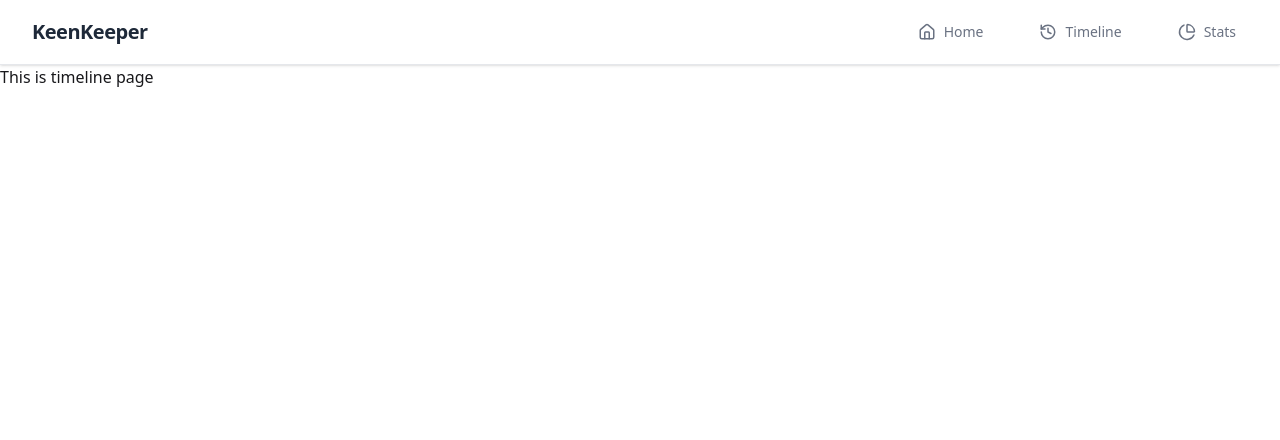
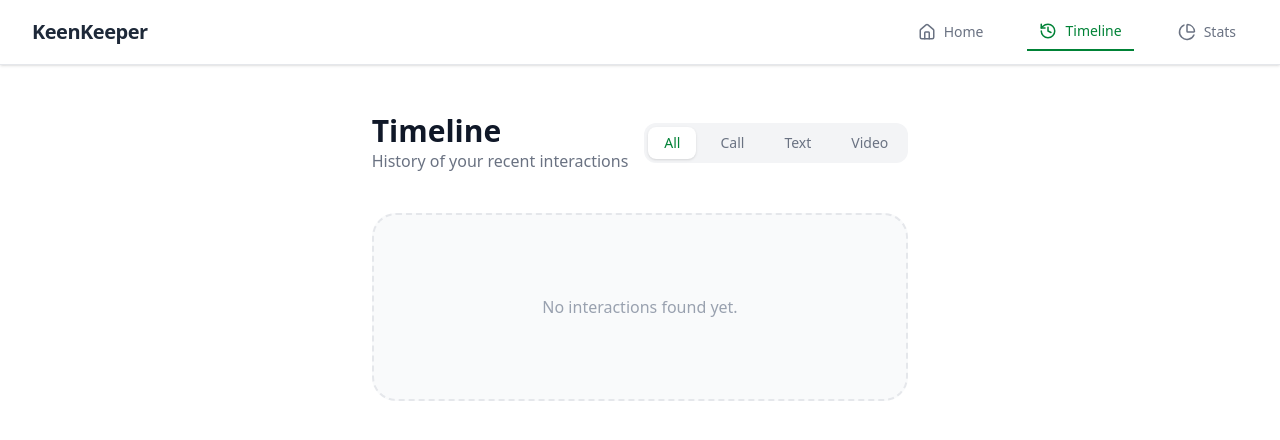
Before and after one commit to khirul-alam/assignment-seven, a Next.js app: page /Timeline in a window 1280 px wide. Shown: the top 440 px of the page. Built offline with nearby package versions, Linux system fonts and the light colour scheme.

Commit message:
Timeline update

```diff
--- a/src/app/Timeline/page.jsx
+++ b/src/app/Timeline/page.jsx
@@ -1,11 +1,84 @@
+"use client";
+import { useState, useEffect } from "react";
+import { Phone, MessageSquare, Video, Calendar, Filter } from "lucide-react";
 
+const TimelinePage = () => {
+  const [timeline, setTimeline] = useState([]);
+  const [filter, setFilter] = useState("All");
 
-const Timeline = () => {
-    return (
+  useEffect(() => {
+    // localStorage থেকে ডেটা নিয়ে আসা
+    const savedTimeline = JSON.parse(localStorage.getItem("timeline") || "[]");
+    setTimeline(savedTimeline);
+  }, []);
+
+  // ফিল্টার লজিক
+  const filteredTimeline = filter === "All"
+    ? timeline
+    : timeline.filter(item => item.type === filter);
+
+  // টাইপ অনুযায়ী আইকন সেট করা
+  const getIcon = (type) => {
+    switch (type) {
+      case "Call": return <Phone size={18} className="text-green-600" />;
+      case "Text": return <MessageSquare size={18} className="text-blue-600" />;
+      case "Video": return <Video size={18} className="text-purple-600" />;
+      default: return <Calendar size={18} />;
+    }
+  };
+
+  return (
+    <div className="max-w-4xl mx-auto px-4 py-12">
+      <div className="flex flex-col md:flex-row justify-between items-start md:items-center mb-10 gap-4">
         <div>
-            <h2>This is timeline page</h2>
+          <h1 className="text-3xl font-bold text-gray-900">Timeline</h1>
+          <p className="text-gray-500">History of your recent interactions</p>
         </div>
-    );
+
+        {/* ফিল্টার বাটন  */}
+        <div className="flex items-center gap-2 bg-gray-100 p-1 rounded-xl">
+          {["All", "Call", "Text", "Video"].map((item) => (
+            <button
+              key={item}
+              onClick={() => setFilter(item)}
+              className={`px-4 py-1.5 rounded-lg text-sm font-medium transition ${
+                filter === item ? "bg-white text-green-700 shadow-sm" : "text-gray-500 hover:text-gray-700"
+              }`}
+            >
+              {item}
+            </button>
+          ))}
+        </div>
+      </div>
+
+      {filteredTimeline.length === 0 ? (
+        <div className="text-center py-20 bg-gray-50 rounded-3xl border-2 border-dashed border-gray-200">
+          <p className="text-gray-400 font-medium">No interactions found yet.</p>
+        </div>
+      ) : (
+        <div className="space-y-4">
+          {filteredTimeline.map((entry) => (
+            <div key={entry.id} className="bg-white border border-gray-100 p-5 rounded-2xl shadow-sm flex items-center justify-between hover:border-green-200 transition">
+              <div className="flex items-center gap-4">
+                <div className="p-3 bg-gray-50 rounded-xl">
+                  {getIcon(entry.type)}
+                </div>
+                <div>
+                  <h3 className="font-bold text-gray-800">{entry.type} with {entry.friendName}</h3>
+                  <p className="text-sm text-gray-500 flex items-center gap-1">
+                    <Calendar size={14} /> {entry.date}
+                  </p>
+                </div>
+              </div>
+              <span className="text-[10px] font-bold uppercase tracking-widest text-gray-400 bg-gray-50 px-2 py-1 rounded">
+                Completed
+              </span>
+            </div>
+          ))}
+        </div>
+      )}
+    </div>
+  );
 };
 
-export default Timeline;
+export default TimelinePage;
--- /dev/null
+++ b/src/app/not-found.jsx
@@ -0,0 +1,21 @@
+import Link from "next/link";
+import { Home } from "lucide-react";
+
+export default function NotFound() {
+  return (
+    <div className="flex flex-col items-center justify-center min-h-[70vh] text-center px-4">
+      <h1 className="text-9xl font-extrabold text-green-800 opacity-20">404</h1>
+      <div className="absolute">
+        <h2 className="text-3xl font-bold text-gray-800 mb-2">Oops! Page Not Found</h2>
+        <p className="text-gray-500 mb-8">The page you are looking for doesn't exist or has been moved.</p>
+        <Link
+          href="/"
+          className="inline-flex items-center gap-2 bg-green-800 text-white px-6 py-3 rounded-full hover:bg-green-900 transition"
+        >
+          <Home size={20} />
+          Back to Home
+        </Link>
+      </div>
+    </div>
+  );
+}
--- a/src/app/page.js
+++ b/src/app/page.js
@@ -1,12 +1,12 @@
 import Banner from "@/components/Banner";
 import FriendsGrid from "@/components/FriendsGrid";
-// import FriendList from "@/components/FriendList"; // পরবর্তী কাজ
+
 
 export default function Home() {
   return (
     <div>
       <Banner />
-      {/* এরপর আমরা ফ্রেন্ড লিস্ট সেকশনটি তৈরি করবো */}
+
       <FriendsGrid />
     </div>
   );
--- a/src/components/Navbar.jsx
+++ b/src/components/Navbar.jsx
@@ -10,7 +10,7 @@ const Navbar = () => {
 
   const navLinks = [
     { name: "Home", href: "/", icon: <Home size={18} /> },
-    { name: "Timeline", href: "/timeline", icon: <History size={18} /> },
+    { name: "Timeline", href: "/Timeline", icon: <History size={18} /> },
     { name: "Stats", href: "/stats", icon: <PieChart size={18} /> },
   ];
 
@@ -60,7 +60,7 @@ const Navbar = () => {
         </div>
       </div>
 
-      {/* ৪. মোবাইল ড্রপডাউন মেনু (মোবাইলে ক্লিক করলে নিচে নামবে) */}
+      {/* ৪. মোবাইল ড্রপডাউন মেনু  */}
       <div
         className={`md:hidden transition-all duration-300 ease-in-out ${
           isOpen ? "block opacity-100" : "hidden opacity-0"
```
